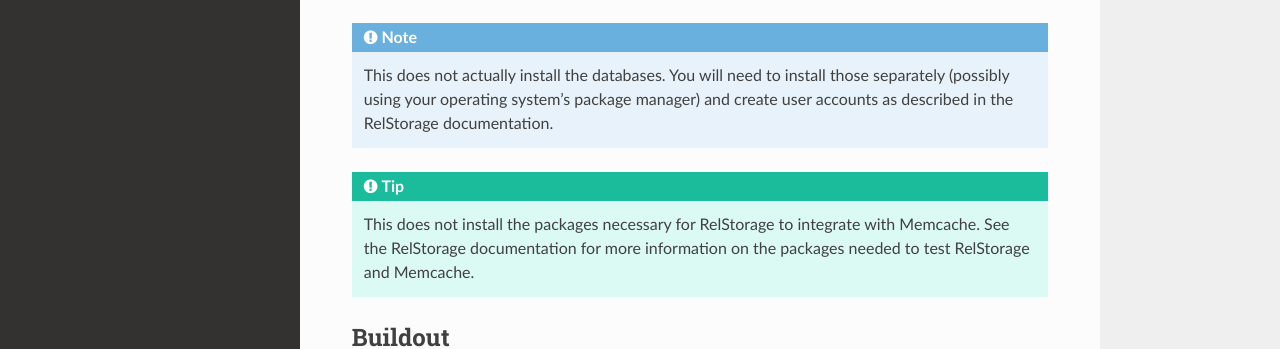
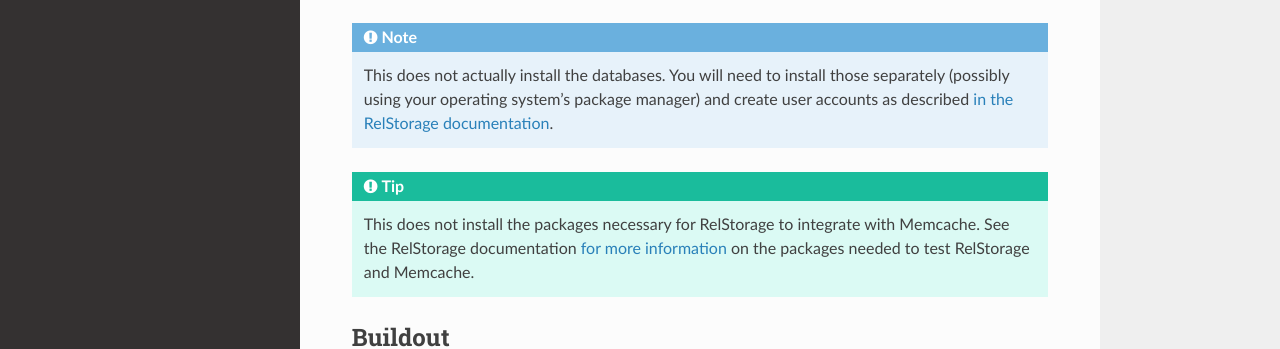
Before and after one commit to zodb/zodbshootout, a Sphinx documentation site: the page built from doc/install.rst, in a window 1280 px wide and 1370 px high. Shown: the part 707-1056 px from the top of the window. Built offline with Sphinx 7.4.7 and the Read the Docs theme 2.0.0, drawn with Linux system fonts in a browser that asks for light colours.

Commit message:
More specific links into the relstorage documentation. [skip ci]

```diff
--- a/doc/install.rst
+++ b/doc/install.rst
@@ -30,15 +30,17 @@
   pip install "zodbshootout[postgresql]"
   pip install "zodbshootout[oracle]"
 
-.. note:: This does not actually install the databases. You will
-		  need to install those separately (possibly using your
-		  operating system's package manager) and create user
-		  accounts as described in the RelStorage documentation.
+.. note:: This does not actually install the databases. You will need
+		  to install those separately (possibly using your operating
+		  system's package manager) and create user accounts as
+		  described `in the RelStorage documentation
+		  <http://relstorage.readthedocs.io/en/latest/configure-database.html>`_.
 
 .. tip:: This does not install the packages necessary for RelStorage
 		 to integrate with Memcache. See the RelStorage documentation
-		 for more information on the packages needed to test
-		 RelStorage and Memcache.
+		 `for more information
+		 <http://relstorage.readthedocs.io/en/latest/install.html#memcache-integration>`_
+		 on the packages needed to test RelStorage and Memcache.
 
 Buildout
 ========
--- a/doc/zodbshootout.rst
+++ b/doc/zodbshootout.rst
@@ -65,7 +65,7 @@
 .. highlight:: xml
 
 An example of a configuration file testing the built-in ZODB file
-storage, a few variations of ZEO, and `RelStorage <http://relstorage.readthedocs.io>`_
+storage, a few variations of ZEO, and `RelStorage <http://relstorage.readthedocs.io/en/latest/configure-application.html#configuring-repoze-zodbconn>`_
 FileStorage would look like this:
 
 .. literalinclude:: ../samples/fs-sample.conf
```
